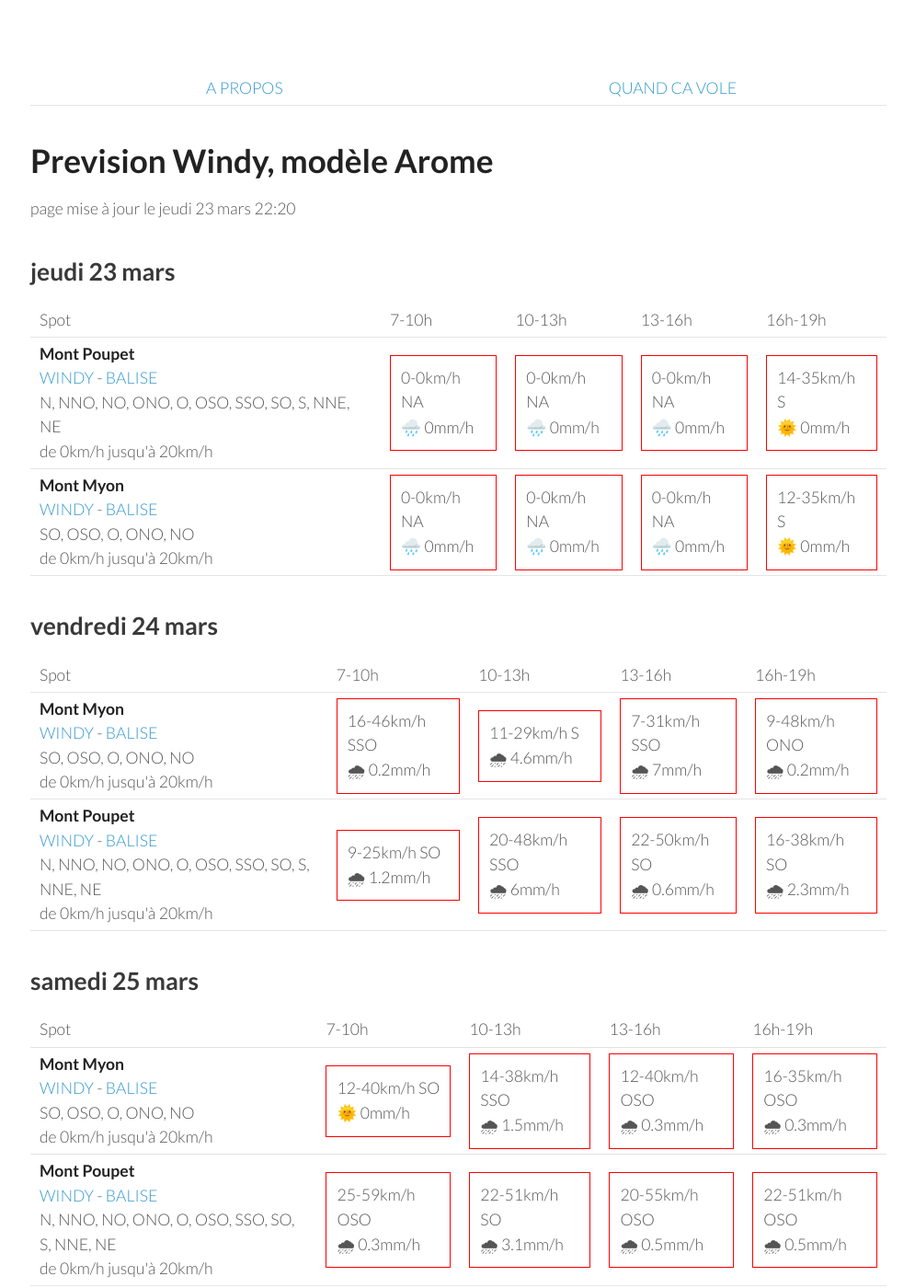
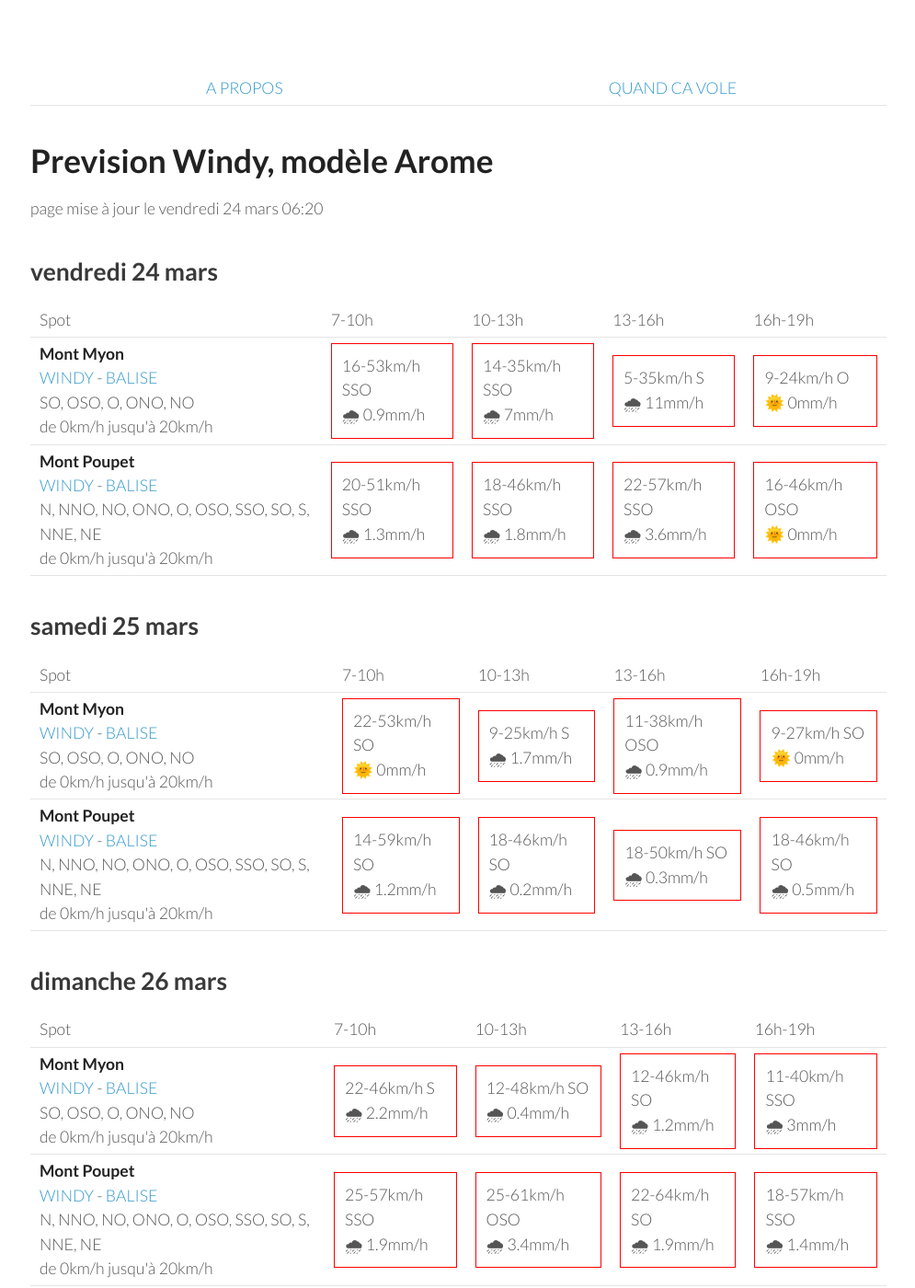
Before and after one commit to parapente-dans-le-nord/parapente-dans-le-nord.github.io, a Jekyll site: the page built from jura.markdown, in a window 1280 px wide and 1400 px high. Shown: the whole window at 92% size, without its empty margins (25-1020 px from the left). Built offline with Jekyll 4.4.1, drawn with Linux system fonts in a browser that asks for light colours; some of the changed text lies outside the part shown.

Commit message:
update index.markdown

```diff
--- a/jura.markdown
+++ b/jura.markdown
@@ -7,42 +7,8 @@ title:  "Tous les spots"
 {: .links}
 
 # Prevision Windy, modèle Arome
-page mise à jour le jeudi 23 mars 22:20
+page mise à jour le vendredi 24 mars 06:20
 
-## jeudi 23 mars
-
-{::nomarkdown}
-<table>
-  <tbody>
-    <tr>
-      <td>Spot</td>
-      <td>7-10h</td>
-      <td>10-13h</td>
-      <td>13-16h</td>
-      <td>16h-19h</td>
-    </tr>
-<tr>
-        <td><strong>Mont Poupet</strong><br><a href="https://windy.com/46.970/5.876?46.541,5.876,8">WINDY</a> - <span class=""><a href="http://www.balisemeteo.com/balise.php?idBalise=92">BALISE</a> </span><br> <span class="vent-favorable">N, NNO, NO, ONO, O, OSO, SSO, SO, S, NNE, NE</span><br><span class="force-vent">de 0km/h jusqu'à 20km/h</span> </td>
-
-            <td><div class="not-flyable"><p>0-0km/h NA</p><p>🌧️ 0mm/h</p></div></td>
-            <td><div class="not-flyable"><p>0-0km/h NA</p><p>🌧️ 0mm/h</p></div></td>
-            <td><div class="not-flyable"><p>0-0km/h NA</p><p>🌧️ 0mm/h</p></div></td>
-            <td><div class="not-flyable"><p>14-35km/h S</p><p>🌞 0mm/h</p></div></td>
-
-    </tr>
-<tr>
-        <td><strong>Mont Myon</strong><br><a href="https://windy.com/46.331/5.397?45.898,5.394,8,m:eWoagj8">WINDY</a> - <span class=""><a href="http://www.balisemeteo.com/balise.php?idBalise=70">BALISE</a> </span><br> <span class="vent-favorable">SO, OSO, O, ONO, NO</span><br><span class="force-vent">de 0km/h jusqu'à 20km/h</span> </td>
-
-            <td><div class="not-flyable"><p>0-0km/h NA</p><p>🌧️ 0mm/h</p></div></td>
-            <td><div class="not-flyable"><p>0-0km/h NA</p><p>🌧️ 0mm/h</p></div></td>
-            <td><div class="not-flyable"><p>0-0km/h NA</p><p>🌧️ 0mm/h</p></div></td>
-            <td><div class="not-flyable"><p>12-35km/h S</p><p>🌞 0mm/h</p></div></td>
-
-    </tr>
-
-</tbody>
-</table>
-{:/}
 ## vendredi 24 mars
 
 {::nomarkdown}
@@ -58,20 +24,20 @@ page mise à jour le jeudi 23 mars 22:20
 <tr>
         <td><strong>Mont Myon</strong><br><a href="https://windy.com/46.331/5.397?45.898,5.394,8,m:eWoagj8">WINDY</a> - <span class=""><a href="http://www.balisemeteo.com/balise.php?idBalise=70">BALISE</a> </span><br> <span class="vent-favorable">SO, OSO, O, ONO, NO</span><br><span class="force-vent">de 0km/h jusqu'à 20km/h</span> </td>
 
-            <td><div class="not-flyable"><p>16-46km/h SSO</p><p>🌧 0.2mm/h</p></div></td>
-            <td><div class="not-flyable"><p>11-29km/h S</p><p>🌧 4.6mm/h</p></div></td>
-            <td><div class="not-flyable"><p>7-31km/h SSO</p><p>🌧 7mm/h</p></div></td>
-            <td><div class="not-flyable"><p>9-48km/h ONO</p><p>🌧 0.2mm/h</p></div></td>
+            <td><div class="not-flyable"><p>16-53km/h SSO</p><p>🌧 0.9mm/h</p></div></td>
+            <td><div class="not-flyable"><p>14-35km/h SSO</p><p>🌧 7mm/h</p></div></td>
+            <td><div class="not-flyable"><p>5-35km/h S</p><p>🌧 11mm/h</p></div></td>
+            <td><div class="not-flyable"><p>9-24km/h O</p><p>🌞 0mm/h</p></div></td>
 
 
     </tr>
 <tr>
         <td><strong>Mont Poupet</strong><br><a href="https://windy.com/46.970/5.876?46.541,5.876,8">WINDY</a> - <span class=""><a href="http://www.balisemeteo.com/balise.php?idBalise=92">BALISE</a> </span><br> <span class="vent-favorable">N, NNO, NO, ONO, O, OSO, SSO, SO, S, NNE, NE</span><br><span class="force-vent">de 0km/h jusqu'à 20km/h</span> </td>
 
-            <td><div class="not-flyable"><p>9-25km/h SO</p><p>🌧 1.2mm/h</p></div></td>
-            <td><div class="not-flyable"><p>20-48km/h SSO</p><p>🌧 6mm/h</p></div></td>
-            <td><div class="not-flyable"><p>22-50km/h SO</p><p>🌧 0.6mm/h</p></div></td>
-            <td><div class="not-flyable"><p>16-38km/h SO</p><p>🌧 2.3mm/h</p></div></td>
+            <td><div class="not-flyable"><p>20-51km/h SSO</p><p>🌧 1.3mm/h</p></div></td>
+            <td><div class="not-flyable"><p>18-46km/h SSO</p><p>🌧 1.8mm/h</p></div></td>
+            <td><div class="not-flyable"><p>22-57km/h SSO</p><p>🌧 3.6mm/h</p></div></td>
+            <td><div class="not-flyable"><p>16-46km/h OSO</p><p>🌞 0mm/h</p></div></td>
 
 
     </tr>
@@ -94,20 +60,20 @@ page mise à jour le jeudi 23 mars 22:20
 <tr>
         <td><strong>Mont Myon</strong><br><a href="https://windy.com/46.331/5.397?45.898,5.394,8,m:eWoagj8">WINDY</a> - <span class=""><a href="http://www.balisemeteo.com/balise.php?idBalise=70">BALISE</a> </span><br> <span class="vent-favorable">SO, OSO, O, ONO, NO</span><br><span class="force-vent">de 0km/h jusqu'à 20km/h</span> </td>
 
-            <td><div class="not-flyable"><p>12-40km/h SO</p><p>🌞 0mm/h</p></div></td>
-            <td><div class="not-flyable"><p>14-38km/h SSO</p><p>🌧 1.5mm/h</p></div></td>
-            <td><div class="not-flyable"><p>12-40km/h OSO</p><p>🌧 0.3mm/h</p></div></td>
-            <td><div class="not-flyable"><p>16-35km/h OSO</p><p>🌧 0.3mm/h</p></div></td>
+            <td><div class="not-flyable"><p>22-53km/h SO</p><p>🌞 0mm/h</p></div></td>
+            <td><div class="not-flyable"><p>9-25km/h S</p><p>🌧 1.7mm/h</p></div></td>
+            <td><div class="not-flyable"><p>11-38km/h OSO</p><p>🌧 0.9mm/h</p></div></td>
+            <td><div class="not-flyable"><p>9-27km/h SO</p><p>🌞 0mm/h</p></div></td>
 
 
     </tr>
 <tr>
         <td><strong>Mont Poupet</strong><br><a href="https://windy.com/46.970/5.876?46.541,5.876,8">WINDY</a> - <span class=""><a href="http://www.balisemeteo.com/balise.php?idBalise=92">BALISE</a> </span><br> <span class="vent-favorable">N, NNO, NO, ONO, O, OSO, SSO, SO, S, NNE, NE</span><br><span class="force-vent">de 0km/h jusqu'à 20km/h</span> </td>
 
-            <td><div class="not-flyable"><p>25-59km/h OSO</p><p>🌧 0.3mm/h</p></div></td>
-            <td><div class="not-flyable"><p>22-51km/h SO</p><p>🌧 3.1mm/h</p></div></td>
-            <td><div class="not-flyable"><p>20-55km/h OSO</p><p>🌧 0.5mm/h</p></div></td>
-            <td><div class="not-flyable"><p>22-51km/h OSO</p><p>🌧 0.5mm/h</p></div></td>
+            <td><div class="not-flyable"><p>14-59km/h SO</p><p>🌧 1.2mm/h</p></div></td>
+            <td><div class="not-flyable"><p>18-46km/h SO</p><p>🌧 0.2mm/h</p></div></td>
+            <td><div class="not-flyable"><p>18-50km/h SO</p><p>🌧 0.3mm/h</p></div></td>
+            <td><div class="not-flyable"><p>18-46km/h SO</p><p>🌧 0.5mm/h</p></div></td>
 
 
     </tr>
@@ -130,20 +96,20 @@ page mise à jour le jeudi 23 mars 22:20
 <tr>
         <td><strong>Mont Myon</strong><br><a href="https://windy.com/46.331/5.397?45.898,5.394,8,m:eWoagj8">WINDY</a> - <span class=""><a href="http://www.balisemeteo.com/balise.php?idBalise=70">BALISE</a> </span><br> <span class="vent-favorable">SO, OSO, O, ONO, NO</span><br><span class="force-vent">de 0km/h jusqu'à 20km/h</span> </td>
 
-            <td><div class="not-flyable"><p>24-53km/h SSO</p><p>🌧 3.1mm/h</p></div></td>
-            <td><div class="not-flyable"><p>12-51km/h SO</p><p>🌧 1.8mm/h</p></div></td>
-            <td><div class="not-flyable"><p>18-42km/h SO</p><p>🌧 0.6mm/h</p></div></td>
-            <td><div class="not-flyable"><p>11-42km/h S</p><p>🌧 2.6mm/h</p></div></td>
+            <td><div class="not-flyable"><p>22-46km/h S</p><p>🌧 2.2mm/h</p></div></td>
+            <td><div class="not-flyable"><p>12-48km/h SO</p><p>🌧 0.4mm/h</p></div></td>
+            <td><div class="not-flyable"><p>12-46km/h SO</p><p>🌧 1.2mm/h</p></div></td>
+            <td><div class="not-flyable"><p>11-40km/h SSO</p><p>🌧 3mm/h</p></div></td>
 
 
     </tr>
 <tr>
         <td><strong>Mont Poupet</strong><br><a href="https://windy.com/46.970/5.876?46.541,5.876,8">WINDY</a> - <span class=""><a href="http://www.balisemeteo.com/balise.php?idBalise=92">BALISE</a> </span><br> <span class="vent-favorable">N, NNO, NO, ONO, O, OSO, SSO, SO, S, NNE, NE</span><br><span class="force-vent">de 0km/h jusqu'à 20km/h</span> </td>
 
-            <td><div class="not-flyable"><p>27-57km/h SSO</p><p>🌧 3mm/h</p></div></td>
-            <td><div class="not-flyable"><p>22-62km/h SO</p><p>🌧 2mm/h</p></div></td>
-            <td><div class="not-flyable"><p>20-59km/h SO</p><p>🌧 1.7mm/h</p></div></td>
-            <td><div class="not-flyable"><p>20-53km/h SO</p><p>🌧 1.5mm/h</p></div></td>
+            <td><div class="not-flyable"><p>25-57km/h SSO</p><p>🌧 1.9mm/h</p></div></td>
+            <td><div class="not-flyable"><p>25-61km/h OSO</p><p>🌧 3.4mm/h</p></div></td>
+            <td><div class="not-flyable"><p>22-64km/h SO</p><p>🌧 1.9mm/h</p></div></td>
+            <td><div class="not-flyable"><p>18-57km/h SSO</p><p>🌧 1.4mm/h</p></div></td>
 
 
     </tr>
@@ -166,8 +132,8 @@ page mise à jour le jeudi 23 mars 22:20
 <tr>
         <td><strong>Mont Poupet</strong><br><a href="https://windy.com/46.970/5.876?46.541,5.876,8">WINDY</a> - <span class=""><a href="http://www.balisemeteo.com/balise.php?idBalise=92">BALISE</a> </span><br> <span class="vent-favorable">N, NNO, NO, ONO, O, OSO, SSO, SO, S, NNE, NE</span><br><span class="force-vent">de 0km/h jusqu'à 20km/h</span> </td>
 
-            <td><div class="not-flyable"><p>16-37km/h N</p><p>🌧 0.9mm/h</p></div></td>
-            <td><div class="not-flyable"><p>16-38km/h N</p><p>🌞 0mm/h</p></div></td>
+            <td><div class="not-flyable"><p>16-33km/h NNO</p><p>🌧 1.7mm/h</p></div></td>
+            <td><div class="not-flyable"><p>18-42km/h N</p><p>🌧 1.1mm/h</p></div></td>
             <td><div class="not-flyable"><p>12-42km/h N</p><p>🌧 0.2mm/h</p></div></td>
             <td><div class="not-flyable"><p>16-35km/h NNO</p><p>🌧 0.5mm/h</p></div></td>
 
@@ -176,8 +142,8 @@ page mise à jour le jeudi 23 mars 22:20
 <tr>
         <td><strong>Mont Myon</strong><br><a href="https://windy.com/46.331/5.397?45.898,5.394,8,m:eWoagj8">WINDY</a> - <span class=""><a href="http://www.balisemeteo.com/balise.php?idBalise=70">BALISE</a> </span><br> <span class="vent-favorable">SO, OSO, O, ONO, NO</span><br><span class="force-vent">de 0km/h jusqu'à 20km/h</span> </td>
 
-            <td><div class="not-flyable"><p>16-35km/h N</p><p>🌧 0.3mm/h</p></div></td>
-            <td><div class="not-flyable"><p>20-42km/h N</p><p>🌧 0.4mm/h</p></div></td>
+            <td><div class="not-flyable"><p>12-33km/h NNO</p><p>🌧 1.7mm/h</p></div></td>
+            <td><div class="not-flyable"><p>18-42km/h N</p><p>🌧 0.8mm/h</p></div></td>
             <td><div class="not-flyable"><p>20-46km/h N</p><p>🌧 0.4mm/h</p></div></td>
             <td><div class="not-flyable"><p>14-46km/h NNO</p><p>🌞 0mm/h</p></div></td>
 
```
